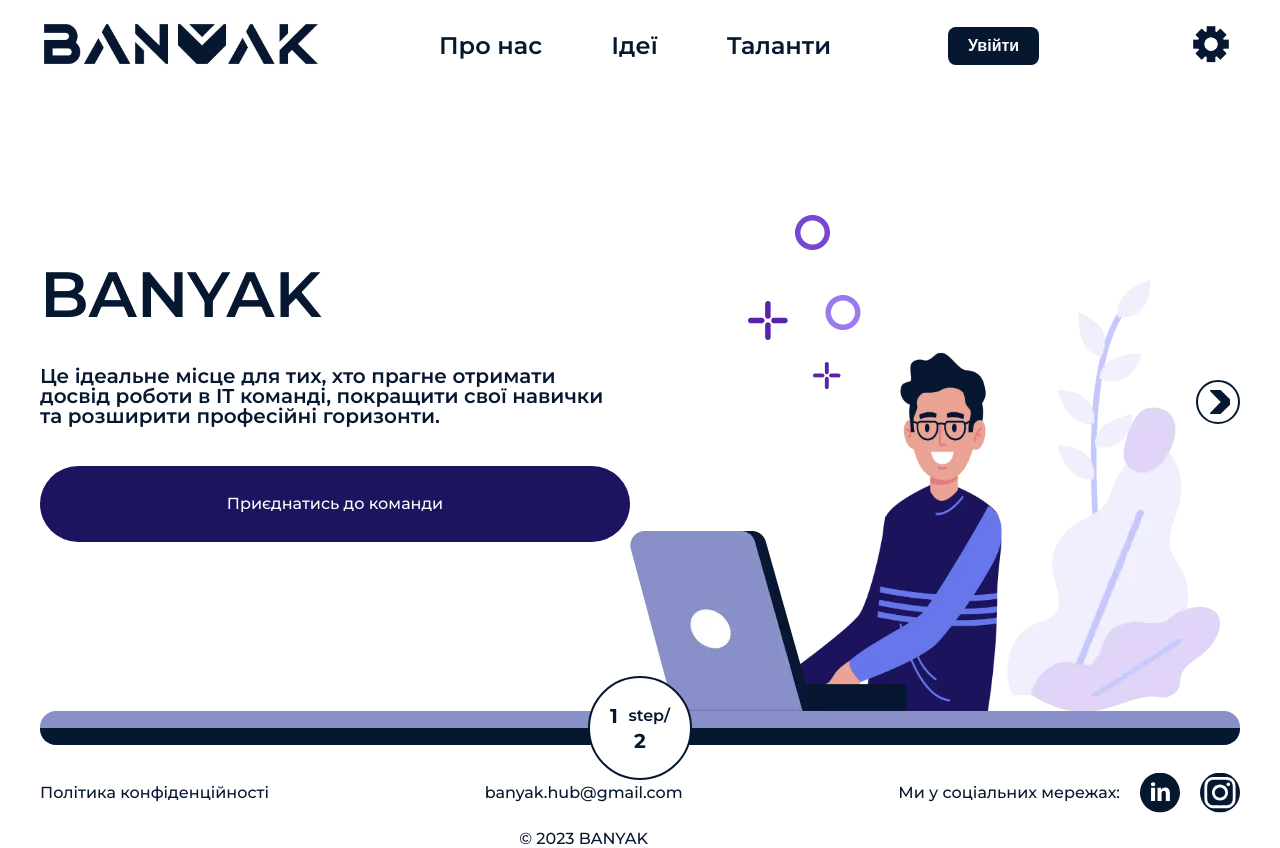
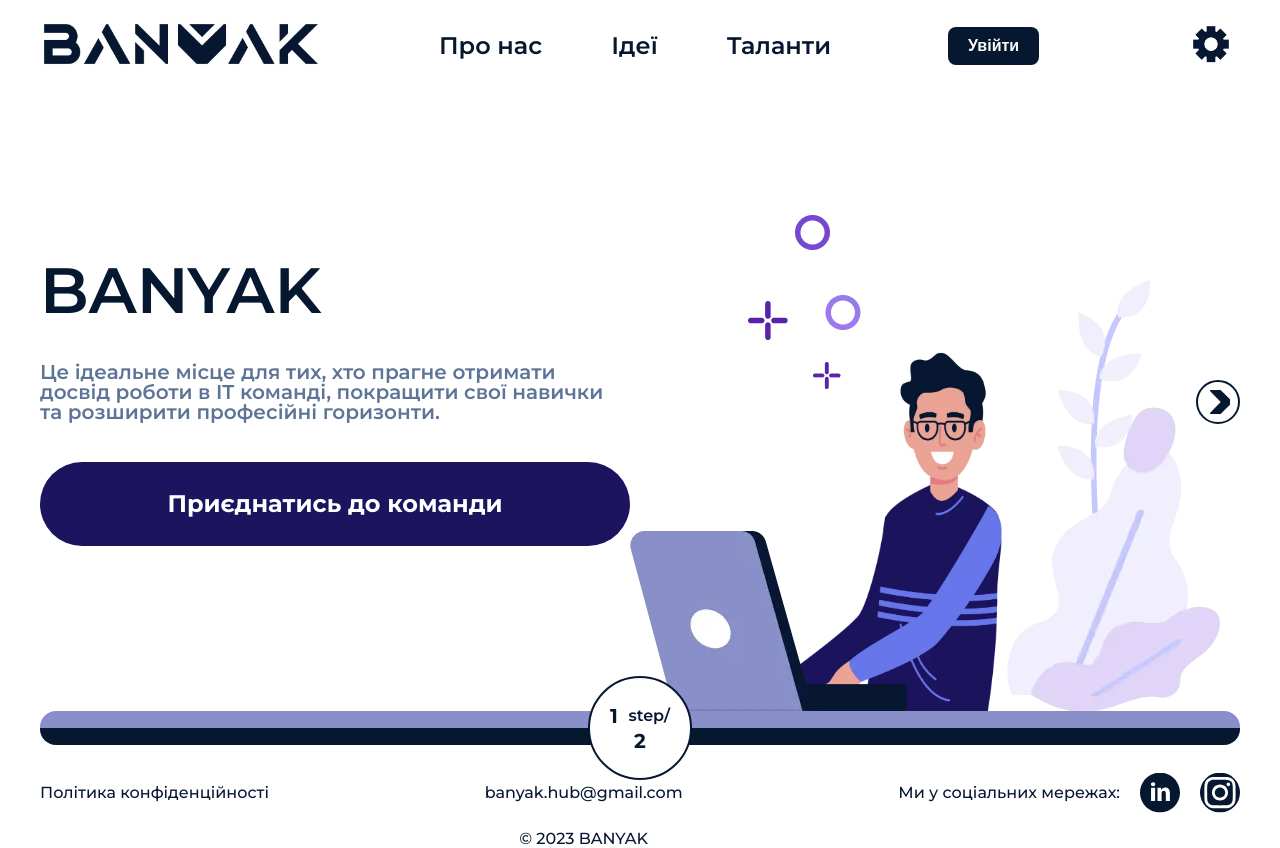
Before and after one commit to vladyslav-kurmaz/banyak, a React (Create React App) app in the folder client/: page / in a window 1280 px wide. Built offline with nearby package versions, Linux system fonts and the light colour scheme.

Commit message:
change style in first page

```diff
--- a/client/src/atoms/ButtonSmall/ButtonSmall.scss
+++ b/client/src/atoms/ButtonSmall/ButtonSmall.scss
@@ -17,6 +17,7 @@
 
   &:hover {
     background-color: $buttonHoverBGWhite;
+    box-shadow: 0px 8px 20px 0px rgba(6, 23, 48, 0.20);
     transition: background-color .5s;
   }
 
--- a/client/src/components/MainInfo/MainInfo.scss
+++ b/client/src/components/MainInfo/MainInfo.scss
@@ -33,6 +33,7 @@
           margin-bottom: 40px;
           font-size: 20px;
           font-weight: 600;
+          color: #5D7497;
         }
 
         &-button {
@@ -47,12 +48,15 @@
           border-radius: 64px;
           transition: all .3s;
           text-align: center;
+          font-size: 24px;
+          font-weight: 700;
 
           &.prev {
             transform: rotate(180deg);
           }
 
           &:hover {
+            box-shadow: 0px 8px 20px 0px rgba(6, 23, 48, 0.20);
             background-color: $buttonHoverBGWhite;
           }
         }
--- a/client/src/components/MainSlider/MainSlider.scss
+++ b/client/src/components/MainSlider/MainSlider.scss
@@ -85,16 +85,24 @@
             transition: all .3s;
           }
 
+          & {
+            background-color: #fff;
+
+
+
             & svg  {
               fill: $buttonBGWhite;
               transition: all .3s;
+
             }
 
             & svg:hover path {
               fill: $buttonHoverBGWhite;
               transition: all .3s;
+
             }
           }
         }
       }
     }
+}
--- a/client/src/components/MainSlider/MainSlider.tsx
+++ b/client/src/components/MainSlider/MainSlider.tsx
@@ -44,7 +44,7 @@ const MainSlider = () => {
         onClick={(e) => changeMainSlide(e, 1)}
         style={{
           top: "50%",
-          right: "50%",
+          right: "50%"
         }}
       >
         <svg
```
Lines whose indentation alone changed are shown as unchanged.
